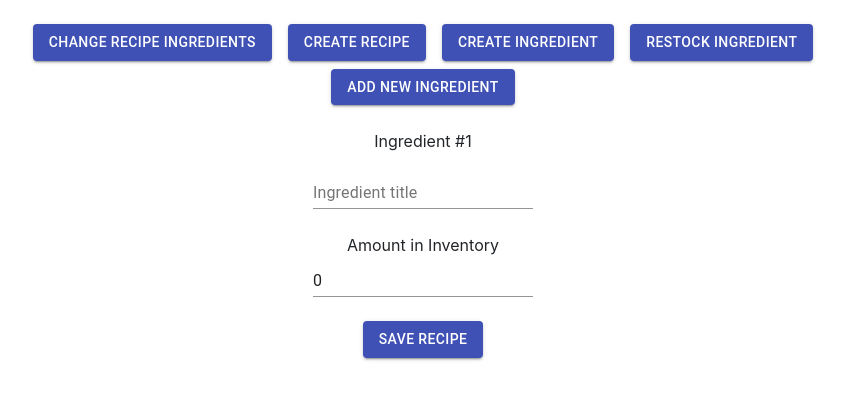
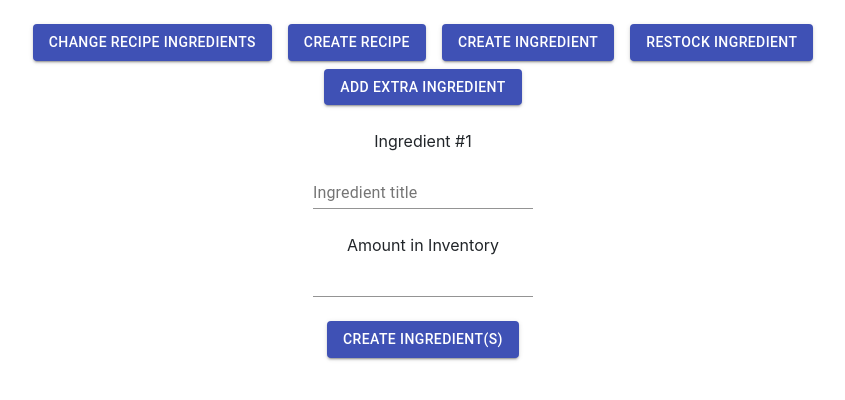
Before and after one commit to s3projectDB01/ManagerFrontend, a React (Create React App) app: page /CreateIngredient in a window 1280 px wide. Shown: the top 400 px of the page, without its empty margins (217-1062 px from the left). Built offline with nearby package versions, Linux system fonts and the light colour scheme; the HTML template or start-up script is replaced by a standard one.

Commit message:
fixed bugs

```diff
--- a/src/Recipes/Create.js
+++ b/src/Recipes/Create.js
@@ -88,7 +88,7 @@ const Create = (props) => {
                 body: JSON.stringify(obj)
             };
 
-            fetch('https://inventory.tycho.dev/Recipe', requestOptions)
+            fetch('https://inventory.tycho.dev/Recipe/Create', requestOptions)
                 .then(response => response.json())
 
             alert('Recipe created go back to view recipes');
@@ -151,6 +151,7 @@ const Create = (props) => {
                 <TextField
                   name={amountNeededtId}
                   data-idx={idx}
+                  type="number"
                   id={amountNeededtId}
                   className="AmountNeeded"
                   value={ingredientState[idx].AmountNeeded}
--- a/src/Recipes/CreateIngredient.js
+++ b/src/Recipes/CreateIngredient.js
@@ -27,10 +27,9 @@ export function CreateIngredient() {
     setIngredientState([...ingredientState, { ...blankIngredient }]);
   };
 
-  const handleIngredientChange = (e) => {
+  const handleIngredientChange = (name, idx, value) => {
     const updatedIngredients = [...ingredientState];
-    updatedIngredients[e.target.dataset.idx][e.target.className] =
-      e.target.value;
+    updatedIngredients[idx][name] = value;
     setIngredientState(updatedIngredients);
   };
 
@@ -59,7 +58,7 @@ export function CreateIngredient() {
       <div className={classes.root}>
         <form>
           <Button onClick={addIngredient} variant="contained" color="primary">
-            Add New Ingredient
+            Add Extra Ingredient
           </Button>
           <br />
           <br />
@@ -71,14 +70,12 @@ export function CreateIngredient() {
                 <label htmlFor={ingredientId}>{`Ingredient #${idx + 1}`}</label>
                 <br />
                 <TextField
-                  type="text"
                   label="Ingredient title"
                   name={ingredientId}
                   data-idx={idx}
-                  id={ingredientId}
+                  id="standard-basic"
                   className="Name"
-                  value={ingredientState[idx].Name}
-                  onChange={handleIngredientChange}
+                  onChange={(e) => handleIngredientChange("Name", idx, e.target.value)}
                 />
                 <br />
                 <br />
@@ -88,10 +85,8 @@ export function CreateIngredient() {
                   type="number"
                   name={amountNeededtId}
                   data-idx={idx}
-                  id={amountNeededtId}
-                  className="AmountNeeded"
-                  value={ingredientState[idx].AmountNeeded}
-                  onChange={handleIngredientChange}
+                  id="standard-basic"
+                  onChange={(e) => handleIngredientChange("AmountNeeded", idx, e.target.value)}
                 />
                 <br />
                 <br />
@@ -99,7 +94,7 @@ export function CreateIngredient() {
             );
           })}
           <Button onClick={OnSubmit} variant="contained" color="primary">
-            Save Recipe
+            Create Ingredient(s)
           </Button>
         </form>
       </div>
--- a/src/Recipes/Overview.js
+++ b/src/Recipes/Overview.js
@@ -105,10 +105,10 @@ export function Overview() {
         <table width="30%">
           <thead>
             <tr>
-              <th>{selectedRecipe.title}</th>
+              <th>{selectedRecipe.title} ingredients</th>
               <th>amount of ingredient</th>
               <th>edit</th>
-              <th>delete</th>
+              {/* <th>delete</th> */}
             </tr>
           </thead>
           <tbody>
@@ -126,7 +126,7 @@ export function Overview() {
                   </Button>
                 </td>
 
-                <td>
+                {/* <td>
                   <Button
                     onClick={() =>
                       DeleteIngredientFromRecipe(ingredient, selectedRecipe)
@@ -136,7 +136,7 @@ export function Overview() {
                   >
                     Delete
                   </Button>
-                </td>
+                </td> */}
               </tr>
             ))}
           </tbody>
--- a/src/Recipes/RestockIngredient.js
+++ b/src/Recipes/RestockIngredient.js
@@ -75,6 +75,7 @@ const RestockIngredient = (props) => {
   return (
     <div>
       <br />
+      <h3>Pick a product</h3>
       <FormControl className={classes.formControl}>
         <Select
           labelId="demo-simple-select-label"
@@ -97,7 +98,6 @@ const RestockIngredient = (props) => {
       <Button onClick={saveChange} variant="contained" color="primary">
         Restock Ingredient
       </Button>
-      <h1>{JSON.stringify(updatedIngredient)}</h1>
     </div>
   );
 };
```
